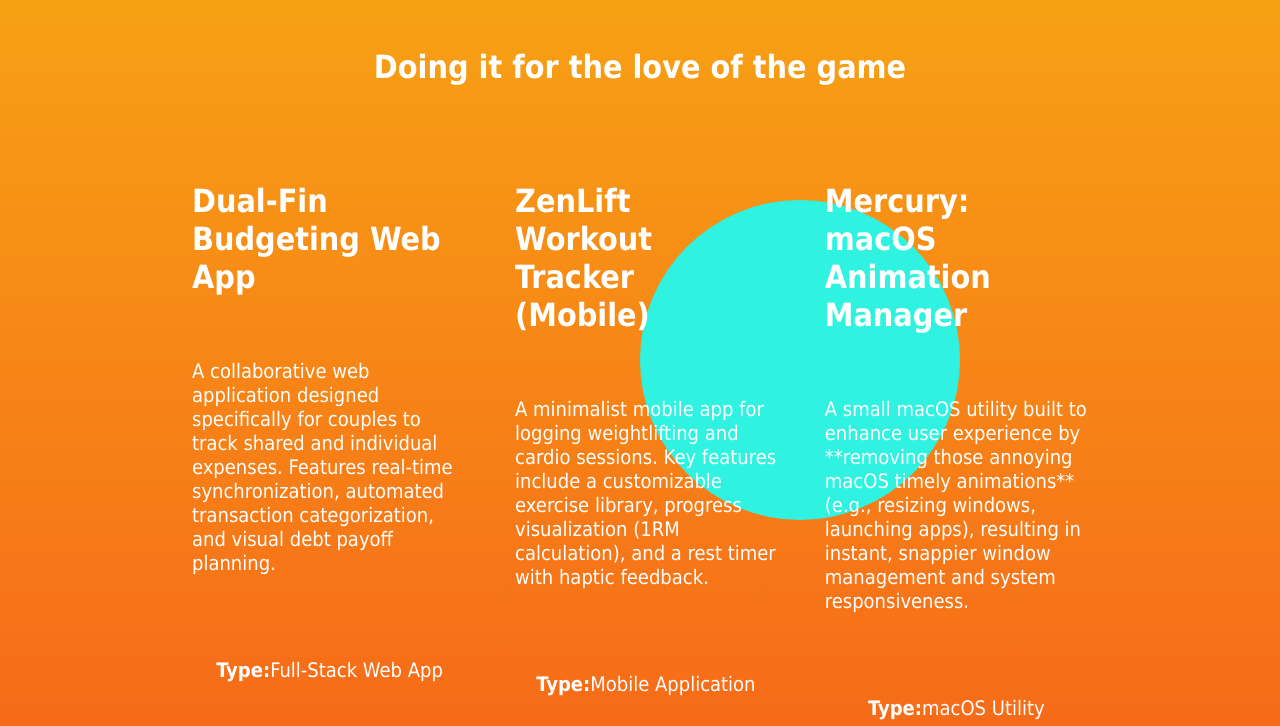
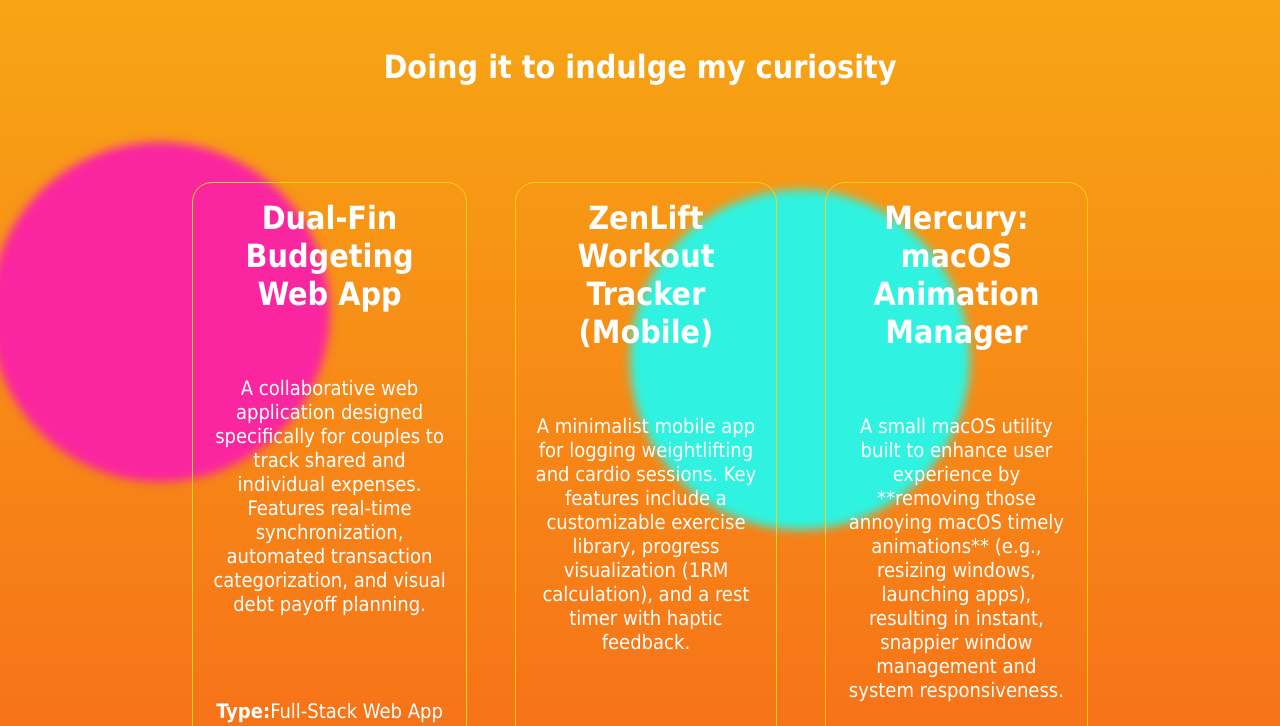
Before and after one commit to gorilaprada/portfolio, a plain HTML site: page index.html in a window 1280 px wide. Shown: the part 656-1382 px from the top of the page. Drawn offline with Linux system fonts and the light colour scheme; a web font is replaced by a local one.

Commit message:
Improving the project cards and adding balls

```diff
--- a/css/base.css
+++ b/css/base.css
@@ -59,6 +59,7 @@ section {
 
 .text-container {
   flex: 0 1 34em;
+  text-align: center;
 }
 
 .text-container p {
--- a/css/sections.css
+++ b/css/sections.css
@@ -12,14 +12,22 @@
   right: 55%;
   background-color: var(--color-chili);
   box-shadow: 0px 0px 10px 10px var(--color-chili);
-  animation: ballBounce 10s 2s linear infinite alternate;
+  animation: ballBounce 10s 1.5s linear infinite alternate;
 }
 
 .b-2 {
   right: 25%;
   background-color: var(--color-cyan);
-  box-shadow: 0px 0px 10px 10px var(---color-cyan);
+  box-shadow: 0px 0px 10px 10px var(--color-cyan);
   animation: ballBounce 10s linear infinite alternate;
+}
+
+.b-3 {
+  bottom: -13rem;
+  right: 75%;
+  background-color: var(--color-pink);
+  box-shadow: 0px 0px 10px 10px var(--color-pink);
+  animation: ballBounce 10s 2s linear infinite alternate-reverse;
 }
 
 @keyframes ballBounce{
@@ -61,7 +69,7 @@ header img {
 /* Portfolio */
 section p {
   margin-top: 1em;
-  font-size: 1.25rem;
+  font-size: 0.75rem;
   display: flex;
   align-items: center;
   justify-content: center;
@@ -75,6 +83,15 @@ section p {
   margin: auto;
 }
 
-.border-container {
+.container-border {
   border: 1px solid var(--color-gold);
+  border-radius: 20px;
+  padding: 1em;
+  transition: 150ms;
 }
+
+.container-border:hover {
+  /* background-color: rgba(169, 169, 169, 0.2); */
+  backdrop-filter: blur(25px);
+  scale: 1.01;
+}
--- a/index.html
+++ b/index.html
@@ -3,7 +3,7 @@
 <head>
   <meta charset="UTF-8">
   <meta name="viewport" content="width=device-width, initial-scale=1.0">
-  <title>Crash Site</title>
+  <title>Gorilaprada | Portfolio</title>
   <link rel="stylesheet" href="css/base.css">
   <link rel="stylesheet" href="css/navigation.css">
   <link rel="stylesheet" href="css/sections.css">
@@ -23,23 +23,24 @@
     <div class="flex-container">
       <img src="img/bear.png">
       <div class="text-container">
-        <h1>Hello from the other side!</h1>
+        <h1>Hello friend !</h1>
         <p>I am <strong>Carlos </strong> a student of the dark art of <strong>coding</strong></p>
         <a href="https://github.com/gorilaprada" class="cta-button">See my Github</a>
       </div>
     </div>
     <span class="circle b-1"></span>
     <span class="circle b-2"></span>
+    <span class="circle b-3"></span>
   </header>
 
   <section>
     <div class="flex-container">
-        <h2>Doing it for the love of the game</h2>
+        <h2>Doing it to indulge my curiosity</h2>
     </div>
   </section>
 
   <section id="projects-container">
-    <h2 class="flex-container">My Portfolio</h2>
+    <h2 class="flex-container">Casual undertakings</h2>
     <div class="grid-container">
       <p>Loading Projects...</p>
     </div>
```
